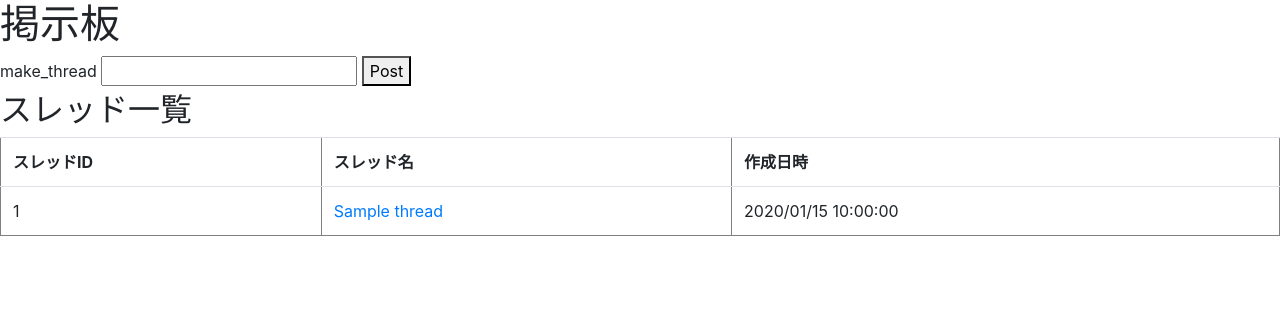
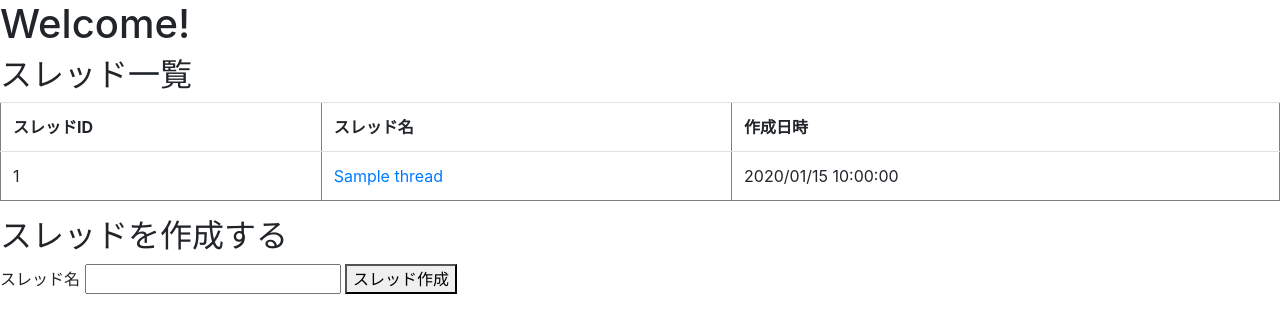
Before and after one commit to yu-sakana/flask_textboard_app, a Flask app: page / in a window 1280 px wide. Shown: the top 333 px of the page. Run offline with Flask 2, Linux system fonts and the light colour scheme; tables that the repository leaves empty hold one stand-in row (values such as "Sample post"); some libraries are stand-ins or nearby versions.

Commit message:
fix html files

```diff
--- a/app.py
+++ b/app.py
@@ -62,7 +62,7 @@ def create_thread():
         thread_new = Thread(thread_name=thread_title)
         db.session.add(thread_new)
         db.session.commit()
-    return redirect(url_for('thread_detail_show', title=thread_title))
+    return redirect(url_for('index'))
 
 @app.route("/api/get_info", methods=["GET"])
 def get_infomation():
--- a/templates/index.html
+++ b/templates/index.html
@@ -1,12 +1,6 @@
 {% extends "layout.html" %}
 {% block content %}
-    <h1>掲示板</h1>
-
-    <form action="/create_thread" method="post">
-        <label for="thread">make_thread</label>
-        <input type="text" name="thread">
-		<button type="submit">Post</button>
-    </form>
+    <h1 class='space_etc'>Welcome!</h1>
 
     <h2>スレッド一覧</h2>
 
@@ -25,4 +19,13 @@
       {% endfor %}
 	</table>
 
+	<p class='new_post'></p>
+	<h2 >スレッドを作成する</h2>
+
+	<form action="/create_thread" method="post">
+        <label for="thread">スレッド名</label>
+        <input type="text" name="thread">
+		<button type="submit">スレッド作成</button>
+    </form>
+
 {% endblock %}
--- a/templates/layout.html
+++ b/templates/layout.html
@@ -3,11 +3,10 @@
     <head>
         <meta charset="utf-8">
         <meta name="viewport" content="width=device-width, initial-scale=1, shrink-to-fit=no">
-        <title>BBS</title>
+        <title>Textboard</title>
 
         <link rel="stylesheet" href="https://stackpath.bootstrapcdn.com/bootstrap/4.1.3/css/bootstrap.min.css" integrity="sha384-MCw98/SFnGE8fJT3GXwEOngsV7Zt27NXFoaoApmYm81iuXoPkFOJwJ8ERdknLPMO" crossorigin="anonymous">
 
-        <!-- <style>body {padding: 10px;}</style> -->
     </head>
     <body>
         {% block content %}
```
Also changed, not shown: templates/thread.html (+20 -13 lines), 1 other file.
